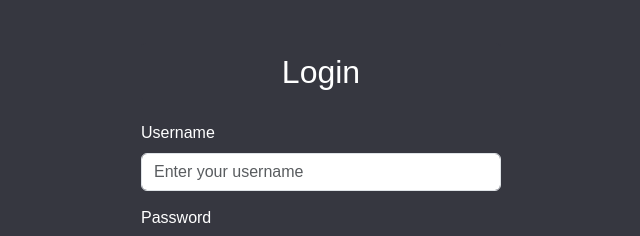
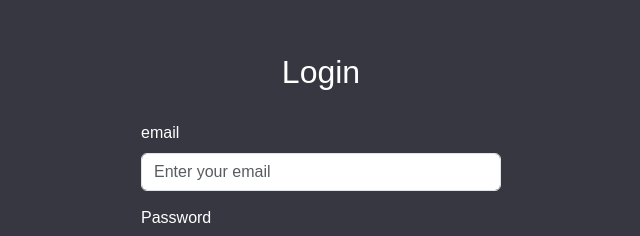
Before and after one commit to Sailesh75/PERN-todo, a React (Vite) app in the folder client/: page /login in a window 1280 px wide. Shown: the part 174-410 px from the top of the page, without its empty margins (319-959 px from the left). Built offline with nearby package versions, Linux system fonts and the light colour scheme; no server answers.

Commit message:
login changed to email

```diff
--- a/client/src/login/Login.jsx
+++ b/client/src/login/Login.jsx
@@ -6,20 +6,20 @@ import { toast } from "react-toastify";
 import "../login/_login.scss";
 
 const Login = ({ setAuth }) => {
-  const [username, setUsername] = useState("");
+  const [email, setEmail] = useState("");
   const [PasswordInputType, ToggleIcon] = PasswordToggle();
   const [password, setPassword] = useState("");
   const navigate = useNavigate();
 
   const handleSubmit = async (e) => {
     e.preventDefault();
-    if (!username.trim() || !password.trim()) {
+    if (!email.trim() || !password.trim()) {
       toast.warning("Please fill in all fields.");
       return;
     }
     try {
       const response = await api.post("/auth/login", {
-        username,
+        email,
         password,
       });
       const { token } = response.data;
@@ -38,16 +38,16 @@ const Login = ({ setAuth }) => {
         <h2 className="login-title">Login</h2>
         <form onSubmit={handleSubmit} className="login-form">
           <div className="form-group">
-            <label htmlFor="username" className="form-label">
-              Username
+            <label htmlFor="email" className="form-label">
+              email
             </label>
             <input
               type="text"
               className="form-control"
-              id="username"
-              placeholder="Enter your username"
-              value={username}
-              onChange={(e) => setUsername(e.target.value)}
+              id="email"
+              placeholder="Enter your email"
+              value={email}
+              onChange={(e) => setEmail(e.target.value)}
             />
           </div>
           <div className="form-group">
```
